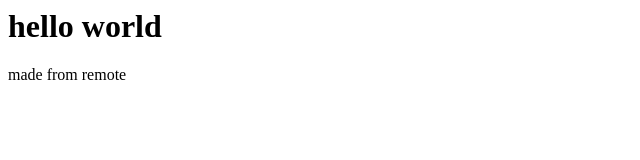
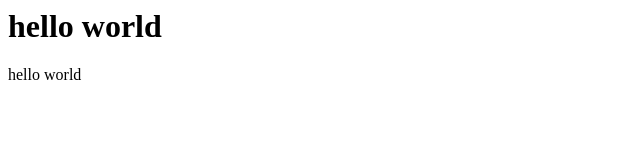
Before and after one commit to ja1m1n/gitexample, a plain HTML site: page index.html in a window 1280 px wide. Shown: the full height of the page, 0-640 px from the left. Drawn offline with Linux system fonts and the light colour scheme.

Commit message:
new chng

```diff
--- a/index.html
+++ b/index.html
@@ -2,6 +2,6 @@
   <head><title>index</title></head>
   <body>
     <h1>hello world</h1>
-    made from remote
+    hello world
   </body>
 </html>
```
